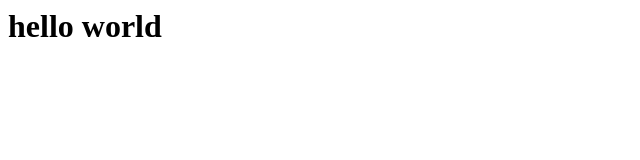
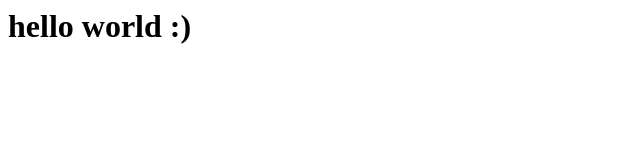
Before and after one commit to siddhika279/skit_workshop, a plain HTML site: page index.html in a window 1280 px wide. Shown: the full height of the page, 0-640 px from the left. Drawn offline with Linux system fonts and the light colour scheme.

Commit message:
Update index.html

```diff
--- a/index.html
+++ b/index.html
@@ -1 +1 @@
-<h1> hello world </h1>
+<h1> hello world :) </h1>
```
